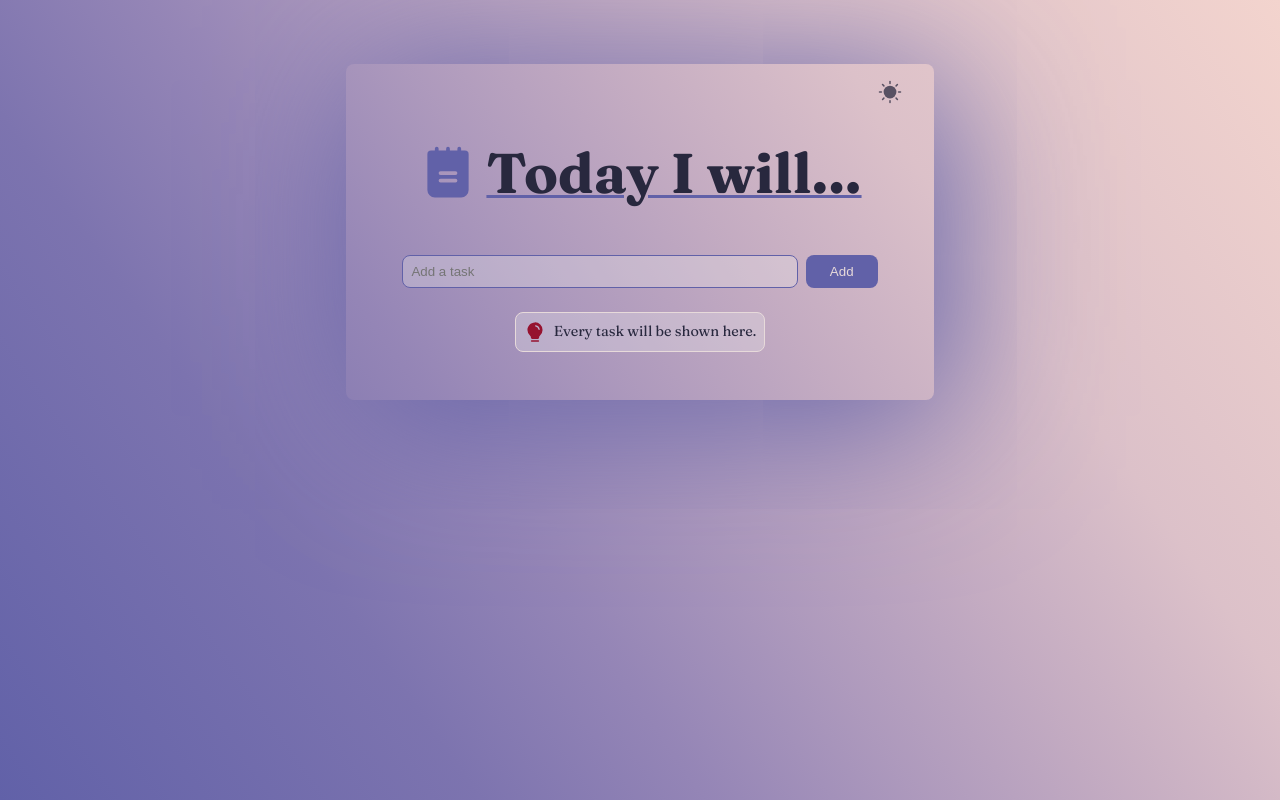
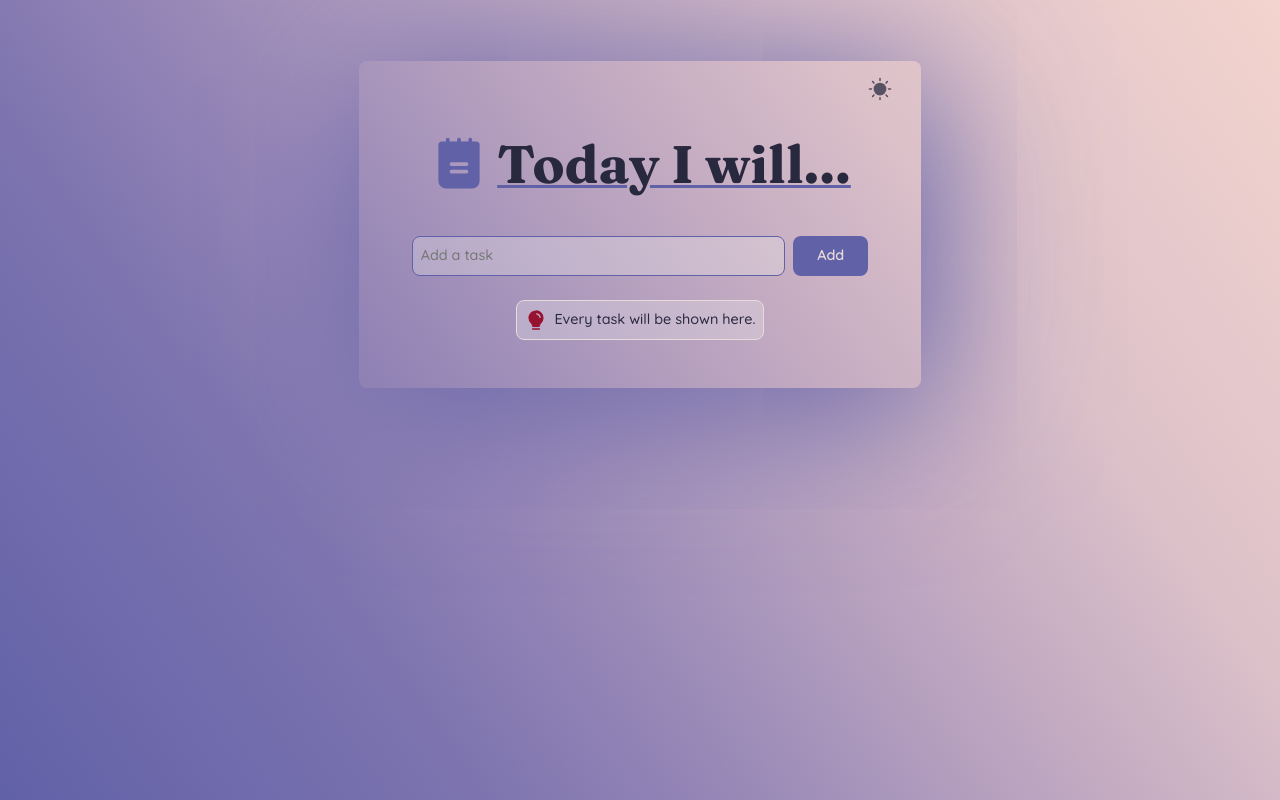
Before and after one commit to line-em/react-to-do, a React (Vite) app: page / in a window 1280 px wide. Built offline with nearby package versions, Linux system fonts and the light colour scheme.

Commit message:
fix styles

```diff
--- a/src/index.css
+++ b/src/index.css
@@ -70,6 +70,14 @@
 	margin: 0;
 	padding: 0;
 	box-sizing: border-box;
+	scroll-behavior: smooth;
+}
+
+input,
+button,
+textarea,
+select {
+	font: inherit;
 }
 
 ::selection {
@@ -89,8 +97,10 @@
 	--serif: "Fraunces", serif;
 	--sans: Quicksand, sans-serif;
 	--tiny-value: 0.5rem;
-	--base-value: 1.5rem;
-	--large-value: 3.5rem;
+	--small-value: 0.9rem;
+	--base-value: 1rem;
+	--medium-value: 1.5rem;
+	--large-value: 3.3rem;
 	--gradient: linear-gradient(
 		55deg,
 		hsl(240deg 29% 52%) 0%,
@@ -127,7 +137,7 @@ body {
 	background-image: var(--gradient);
 	background-size: cover;
 	background-attachment: fixed;
-	font: 500 1rem/1.5 var(--serif);
+	font: 500 var(--small-value) / 1.5 var(--sans);
 	color: var(--spacecadet);
 	text-rendering: optimizeSpeed;
 	word-break: break-word;
@@ -141,11 +151,11 @@ header {
 	justify-content: center;
 	align-items: center;
 	flex-wrap: wrap;
-	padding: 1rem;
+	padding: var(--base-value);
 }
 
 main {
-	padding: var(--base-value) var(--large-value);
+	padding: var(--medium-value) var(--large-value);
 	margin-top: var(--tiny-value);
 	text-align: center;
 }
@@ -159,12 +169,10 @@ nav {
 
 .wrapper {
 	display: flex;
-	flex-direction: column;
 	justify-content: center;
 	align-items: center;
-	flex: 1 1 auto;
 	margin: var(--large-value) auto var(--tiny-value) auto;
-	max-width: 60ch;
+	max-width: 65ch;
 }
 
 #filter-buttons {
@@ -172,13 +180,13 @@ nav {
 	display: flex;
 	justify-content: space-around;
 	align-items: center;
-	margin: var(--base-value) auto;
+	margin: var(--medium-value) auto;
 }
 
 .inputTasks {
 	display: grid;
 	grid-template-columns: 1fr minmax(50px, auto);
-	margin: var(--base-value) 0;
+	margin: var(--medium-value) 0;
 	gap: var(--tiny-value);
 }
 
@@ -187,10 +195,10 @@ nav {
 	position: absolute;
 	width: max-content;
 	right: var(--large-value);
-	top: 0.3rem;
-	font: 0.7rem var(--sans);
+	top: var(--tiny-value);
 	z-index: 1;
 	text-transform: capitalize;
+	font-size: 0.7rem;
 }
 
 /* container styling */
@@ -201,11 +209,11 @@ nav {
 	color: var(--redsalsa);
 	padding: var(--tiny-value);
 	border-radius: var(--tiny-value);
-	font: 0.9rem var(--sans);
+	font-size: var(--small-value);
 }
 
 .clearAll {
-	margin: var(--base-value) auto 0 auto;
+	margin: var(--medium-value) auto 0 auto;
 	border: 1px var(--redsalsa) solid;
 	display: flex;
 }
@@ -217,17 +225,18 @@ nav {
 }
 
 .main_style {
+	flex: 1 1 auto;
 	border-radius: var(--tiny-value);
-	box-shadow: 1rem 1rem 10rem var(--mirtilo);
+	box-shadow: var(--base-value) var(--base-value) 10rem var(--mirtilo);
 }
 
 .alerts {
 	display: flex;
 	align-items: center;
 	gap: var(--tiny-value);
-	font-size: 0.9rem;
 	width: fit-content;
-	margin: var(--base-value) auto;
+	margin: var(--medium-value) auto;
+	font-size: var(--small-value);
 }
 
 .alerts_style,
@@ -244,7 +253,7 @@ nav {
 }
 
 /*icons*/
-
+/*
 .ph-clock-fill,
 .ph-x-square-fill {
 	display: inline;
@@ -258,12 +267,6 @@ nav {
 	color: var(--redsalsa);
 }
 
-h1::before,
-.alerts::before {
-	display: inline-block;
-	vertical-align: sub;
-}
-
 .ph-trash-fill,
 .ph-pencil-bold {
 	margin: 0.2rem;
@@ -275,13 +278,13 @@ h1::before,
 	background-color: var(--lavender);
 	padding: 0.2rem;
 	border-radius: var(--tiny-value);
-}
+} */
 
 /* text elements */
 
 h1 {
 	text-decoration: underline 0.2rem var(--mirtilo);
-	font-size: var(--large-value);
+	font: 700 var(--large-value) var(--serif);
 }
 
 ul {
@@ -307,10 +310,10 @@ li:hover {
 }
 
 .time {
-	border-radius: var(--base-value);
+	border-radius: var(--medium-value);
 	margin-top: var(--tiny-value);
 	padding: 0.2rem;
-	font: 0.85rem var(--sans);
+	font-size: var(--small-value);
 	color: var(--mirtilo);
 	background: var(--transparency);
 	max-width: calc(fit-content + 10rem);
@@ -330,8 +333,8 @@ input[type="text"] {
 }
 input[type="checkbox"] {
 	cursor: pointer;
-	width: 1.2rem;
-	height: 1.2rem;
+	width: var(--medium-value);
+	height: var(--medium-value);
 	vertical-align: bottom;
 	accent-color: var(--green);
 	/* accent-color: var(--redsalsa); */
@@ -348,21 +351,21 @@ abbr {
 
 label {
 	cursor: pointer;
-	font: 500 1rem var(--sans);
 }
 
 /* button */
 button {
-	padding: var(--tiny-value) var(--base-value);
+	padding: var(--tiny-value) var(--medium-value);
 	border-radius: var(--tiny-value);
 	border: none;
 	background-color: var(--mirtilo);
 	color: var(--lavender);
 	transition: 300ms ease;
+	font-weight: 600;
 }
 
 nav button {
-	padding: var(--tiny-value) var(--base-value);
+	padding: var(--tiny-value) var(--medium-value);
 }
 
 /* hover */
@@ -404,7 +407,7 @@ nav button:disabled {
 }
 
 .flow > * + * {
-	margin-top: 0.8rem;
+	margin-top: var(--small-value);
 }
 
 .complete {
@@ -425,7 +428,7 @@ nav button:disabled {
 	}
 
 	main {
-		padding: var(--base-value);
+		padding: var(--medium-value);
 	}
 
 	h1 {
@@ -444,3 +447,13 @@ nav button:disabled {
 		grid-template-columns: 1fr;
 	}
 }
+
+@media (prefers-reduced-motion: reduce) {
+	* {
+		scroll-behavior: auto;
+		animation-duration: 0.01ms !important;
+		animation-iteration-count: 1 !important;
+		transition-duration: 0.01ms !important;
+		scroll-behavior: auto !important;
+	}
+}
```
